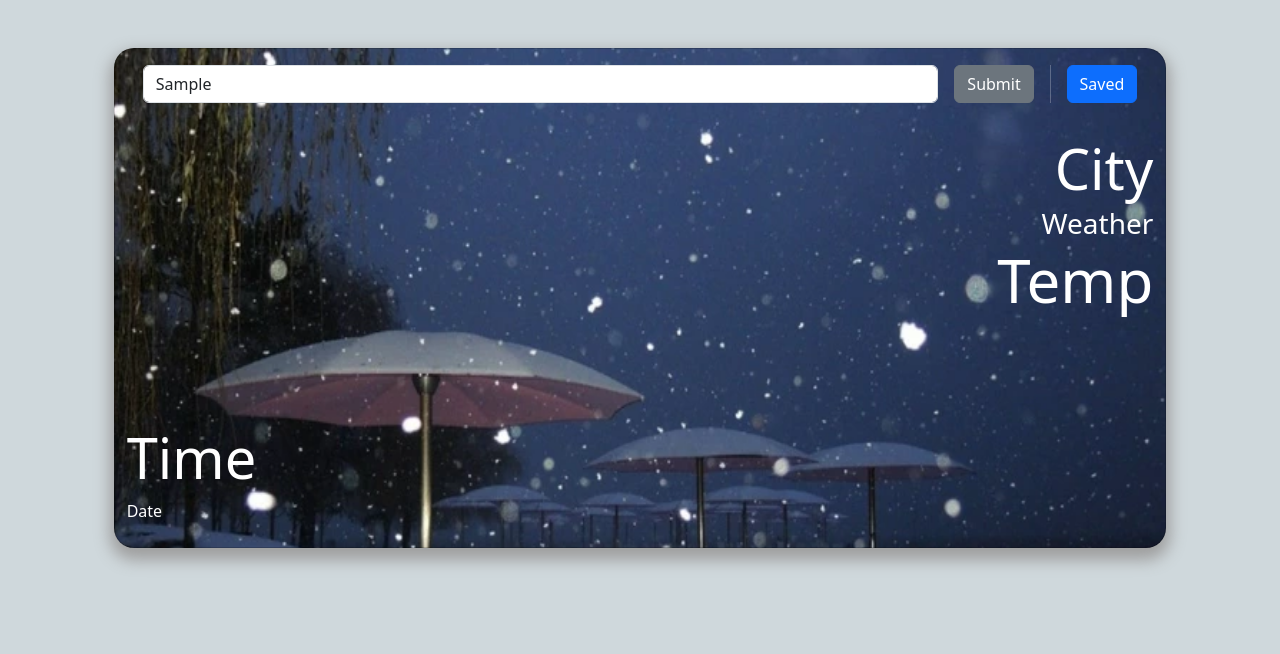
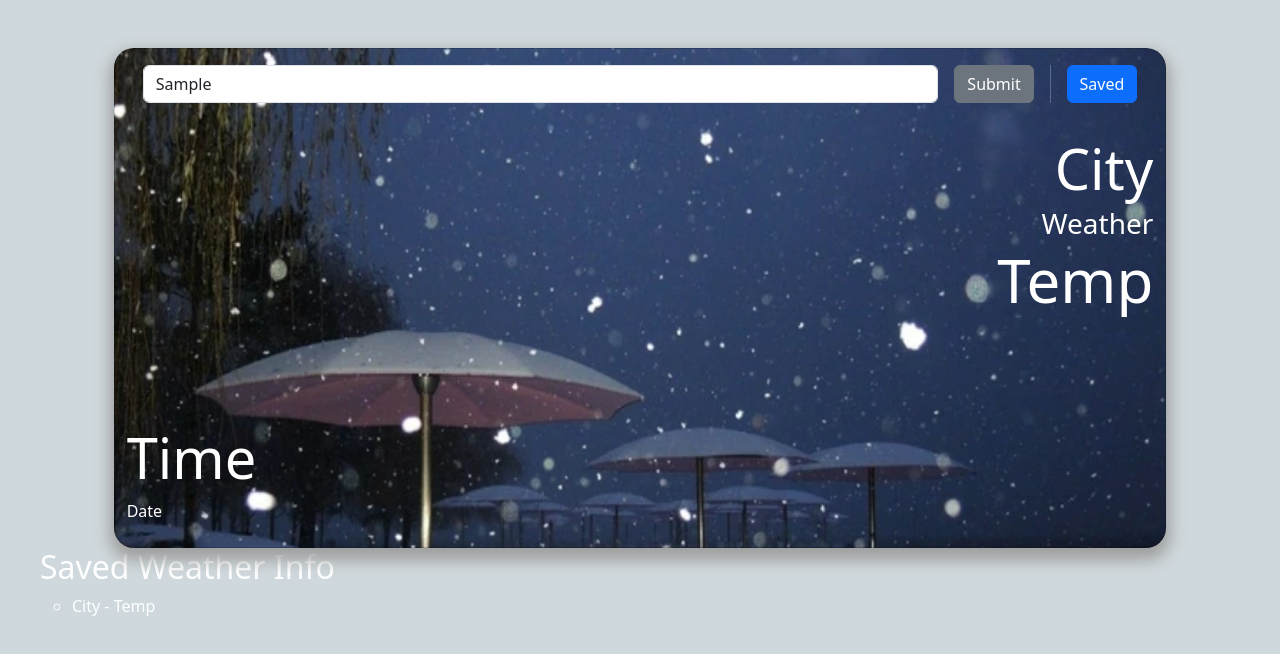
Before and after one commit to Jitesh7140/NewWeatherApp, a plain HTML site: page index.html in a window 1280 px wide. Both pictures are taken after typing "Sample" into the empty fields and a click on the button "Saved". Drawn offline with nearby package versions, Linux system fonts and the light colour scheme.

Commit message:
Update index.html

```diff
--- a/index.html
+++ b/index.html
@@ -25,7 +25,7 @@
                         <input class="form-control me-auto" type="text" id="textdata" placeholder="Location Name">
                         <button type="button" id="btnsum" class="btn btn-secondary">Submit</button>
                         <div class="vr"></div>
-                        <button type="button" class="btn btn btn-primary">Saved</button>
+                        <button id="save-weather-btn" type="button" class="btn btn btn-primary">Saved</button>
                     </div>
                     <h1 id="city" class="fs-1 ml-auto mr-4 mt-3 mb-0">City</h1>
                     <p id="weath" class="ml-auto mr-4 mb-0 med-font">Weather</p>
@@ -39,7 +39,17 @@
                 <p id="time" class="time-font fs-1 mb-0 ml-4 mt-auto">Time <span class="sm-font"></span></p>
                 <p id="date" class="ml-4 mb-4">Date</p>
             </div>
+            <div class="sav">
+                <h2>Saved Weather Info</h2>
+                <ul id="saved-weather-list" style="list-style-type: circle;">
+                    <span>City</span>
+                    <span>Temp</span>
+                </ul>
+            </div>
         </div>
+
+
+
     </div>
 
 
@@ -170,7 +180,7 @@
 
             })
 
-             //enter btn click event
+            //enter btn click event
             $('#textdata').keydown((event) => {
                 if (event.keyCode == 13) {
                     let textdata = $('#textdata').val()
@@ -292,6 +302,48 @@
             })
 
 
+
+            // Function to load saved weather from localStorage
+            function loadSavedWeather() {
+                const savedWeather = JSON.parse(localStorage.getItem("savedWeather")) || [];
+                const savedWeatherList = $("#saved-weather-list");
+                savedWeatherList.empty(); // Clear previous list
+
+                savedWeather.forEach((weather, index) => {
+                    savedWeatherList.append(`<li> ${weather.condition}   -      ${weather.temp}  </li>`);
+                });
+            }
+
+            // Save Weather Button Click Event
+            $("#save-weather-btn").click(function () {
+                const currentTemp = $("#temp").text();
+                const currentCondition = $("#city").text();
+                // const currentIcon = $("#weath").text();
+
+
+                const weatherData = {
+                    temp: currentTemp,
+                    condition: currentCondition,
+                    // icon: currentIcon,
+                };
+
+                // Get saved weather from localStorage
+                let savedWeather = JSON.parse(localStorage.getItem("savedWeather")) || [];
+                savedWeather.push(weatherData);
+
+                // Save back to localStorage
+                localStorage.setItem("savedWeather", JSON.stringify(savedWeather));
+
+                // Update the saved weather list
+                loadSavedWeather();
+            });
+
+            // Load saved weather on page load
+            loadSavedWeather();
+
+
+
+
         })
 
     </script>
```
